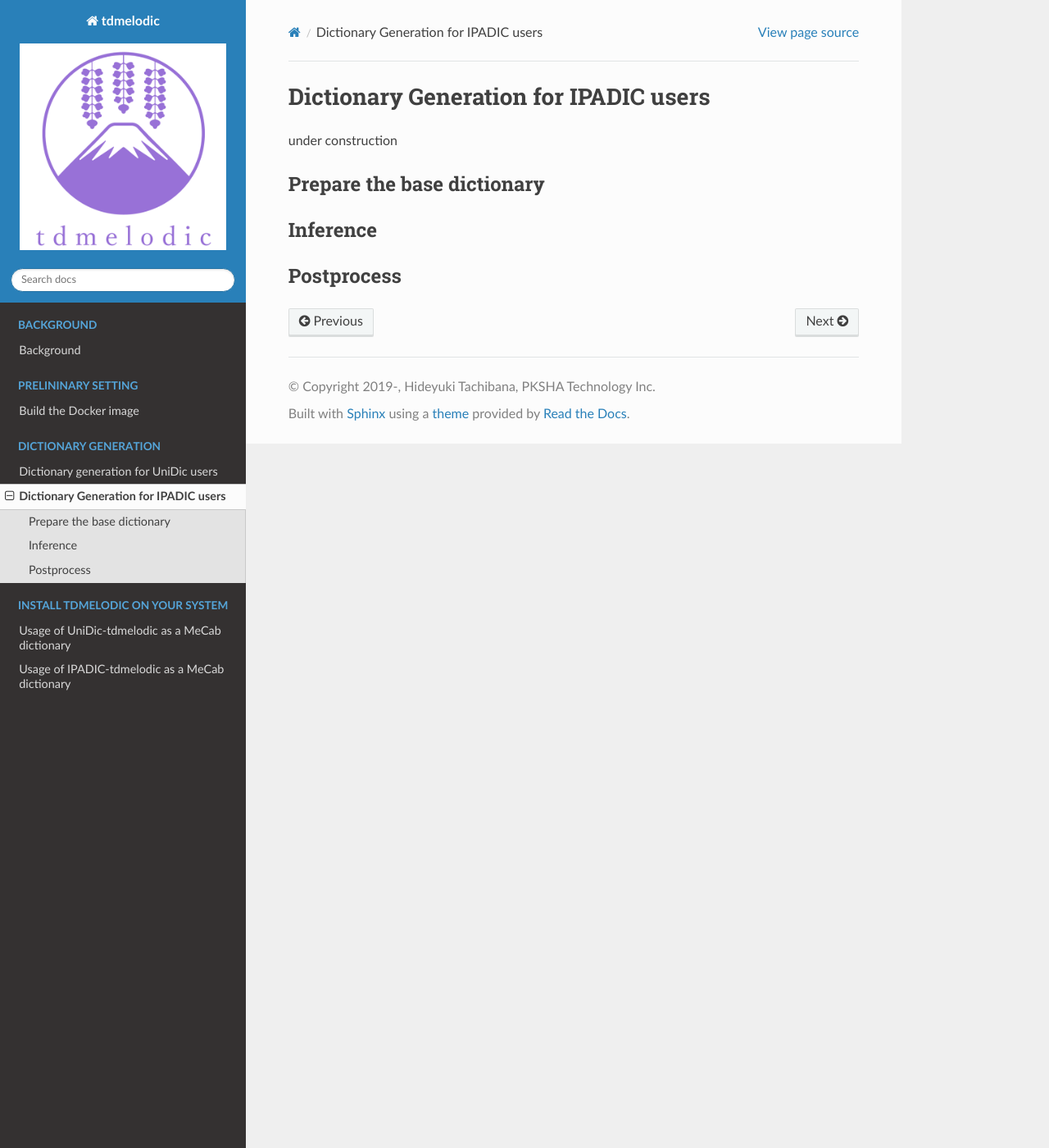
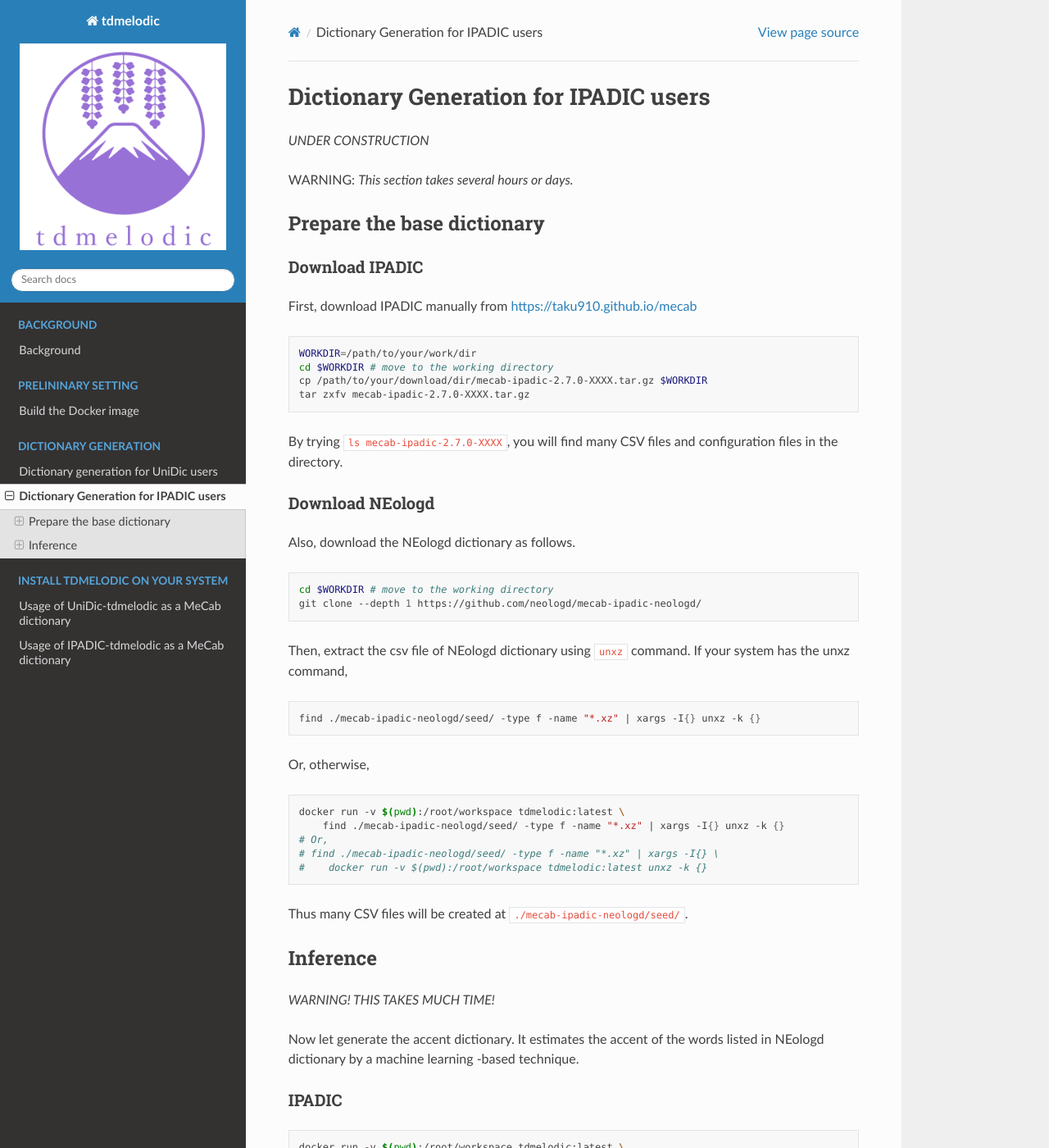
Before and after one commit to PKSHATechnology-Research/tdmelodic, a Sphinx documentation site: the page built from docs/pages/ipadic-dicgen.md, in a window 1280 px wide and 1400 px high. Shown: the whole window at 82% size. Built offline with Sphinx 7.4.7 and the Read the Docs theme 2.0.0, drawn with Linux system fonts in a browser that asks for light colours; some of the changed text lies outside the part shown.

Commit message:
add document on dicgen for ipadic

````diff
--- a/docs/pages/ipadic-dicgen.md
+++ b/docs/pages/ipadic-dicgen.md
@@ -1,5 +1,64 @@
 # Dictionary Generation for IPADIC users
-under construction
+_UNDER CONSTRUCTION_
+
+WARNING: _This section takes several hours or days._
+
 ## Prepare the base dictionary
+### Download IPADIC
+
+First, download IPADIC manually from [https://taku910.github.io/mecab](https://taku910.github.io/mecab)
+```sh
+WORKDIR=/path/to/your/work/dir
+cd $WORKDIR # move to the working directory
+cp /path/to/your/download/dir/mecab-ipadic-2.7.0-XXXX.tar.gz $WORKDIR
+tar zxfv mecab-ipadic-2.7.0-XXXX.tar.gz
+```
+By trying `ls mecab-ipadic-2.7.0-XXXX`, you will find many CSV files and configuration files
+in the directory.
+
+### Download NEologd
+Also, download the NEologd dictionary as follows.
+
+```sh
+cd $WORKDIR # move to the working directory
+git clone --depth 1 https://github.com/neologd/mecab-ipadic-neologd/
+```
+
+Then, extract the csv file of NEologd dictionary using `unxz` command.
+If your system has the unxz command,
+```sh
+find ./mecab-ipadic-neologd/seed/ -type f -name "*.xz" | xargs -I{} unxz -k {}
+```
+Or, otherwise,
+```sh
+docker run -v $(pwd):/root/workspace tdmelodic:latest \
+    find ./mecab-ipadic-neologd/seed/ -type f -name "*.xz" | xargs -I{} unxz -k {}
+# Or,
+# find ./mecab-ipadic-neologd/seed/ -type f -name "*.xz" | xargs -I{} \
+#    docker run -v $(pwd):/root/workspace tdmelodic:latest unxz -k {}
+```
+Thus many CSV files will be created at `./mecab-ipadic-neologd/seed/`.
+
 ## Inference
-## Postprocess
+
+_WARNING! THIS TAKES MUCH TIME!_
+
+Now let generate the accent dictionary.
+It estimates the accent of the words listed in NEologd dictionary
+by a machine learning -based technique.
+
+### IPADIC
+```sh
+docker run -v $(pwd):/root/workspace tdmelodic:latest \
+    find ./mecab-ipadic-2.7.0-*/ -type f -name "*.csv" | xargs -I{} \
+        tdmelodic-convert -m ipadic --input {} --output {}.accent
+```
+
+### NEologd
+```sh
+docker run -v $(pwd):/root/workspace tdmelodic:latest \
+    find ./mecab-ipadic-neologd/seed/ -type f -name "*.csv" | xargs -I{} \
+        tdmelodic-convert -m ipadic --input {} --output {}.accent
+```
+
+Thus we obtain dictionary files `*.csv.accent` with the accent information added.
````
Also changed, not shown: docs/pages/unidic-dicgen.md (+3 -2 lines), 3 other files.
